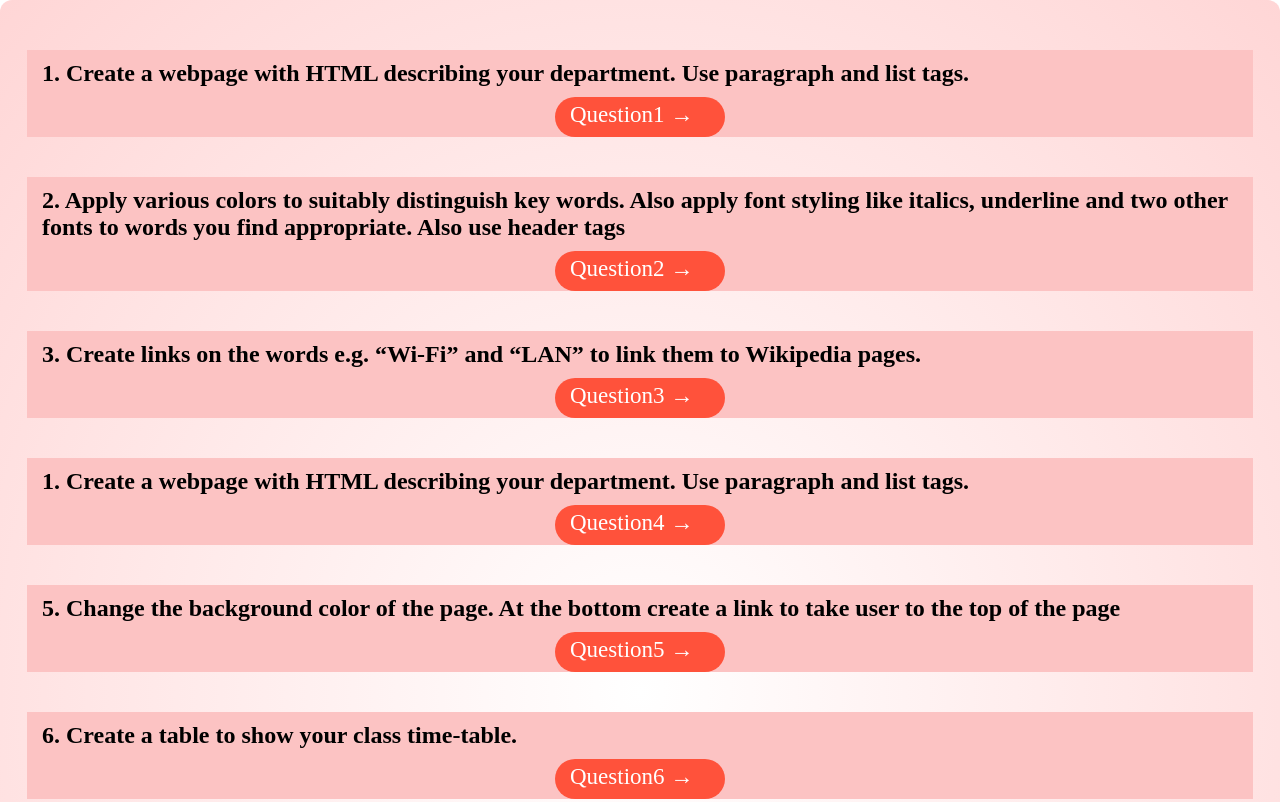
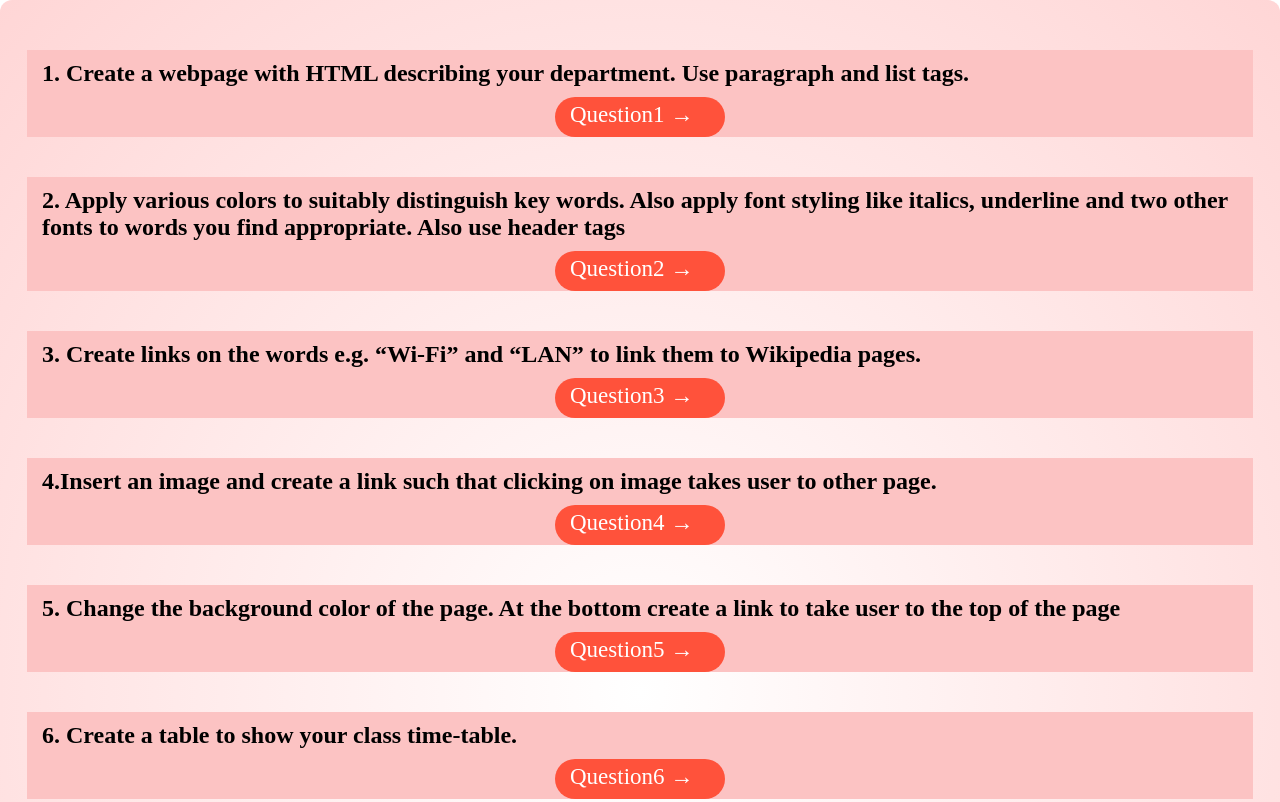
Before and after one commit to arbajali1354/WebDevelopment_Assignment, a plain HTML site: page Final_page.html in a window 1280 px wide. Shown: the top 802 px of the page. Drawn offline with Linux system fonts and the light colour scheme.

Commit message:
Update Final_page.html

```diff
--- a/Final_page.html
+++ b/Final_page.html
@@ -75,7 +75,7 @@
         </div>
 
         <div class="box">
-            <h2>1. Create a webpage with HTML describing your department. Use paragraph and list tags.
+            <h2>4.Insert an image and create a link such that clicking on image takes user to other page.
             </h2>
             <div class="btn">
                 <a href="https://singhadarsh77.github.io/WebDevelopment_Assignment/question4.html">Question4 &#8594</a>
```
